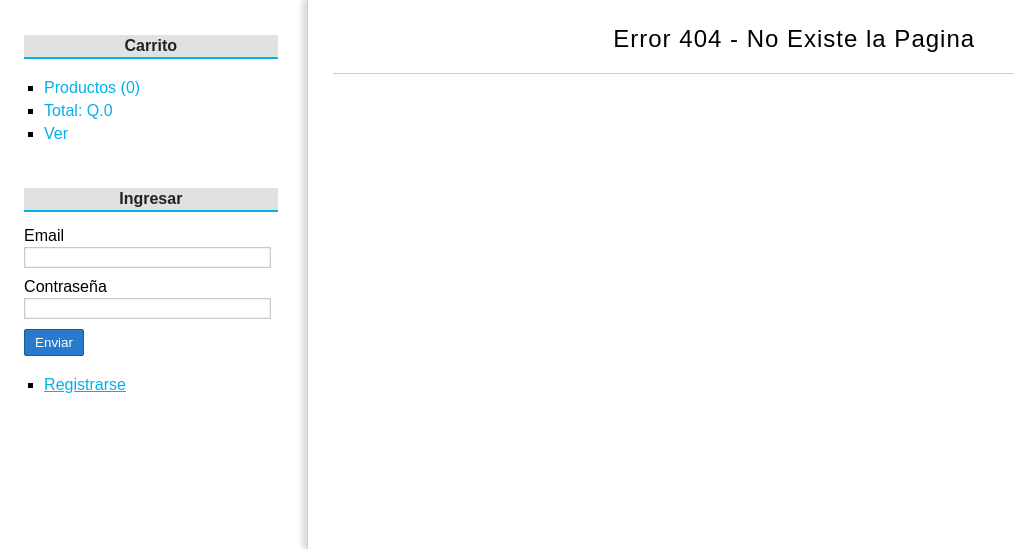
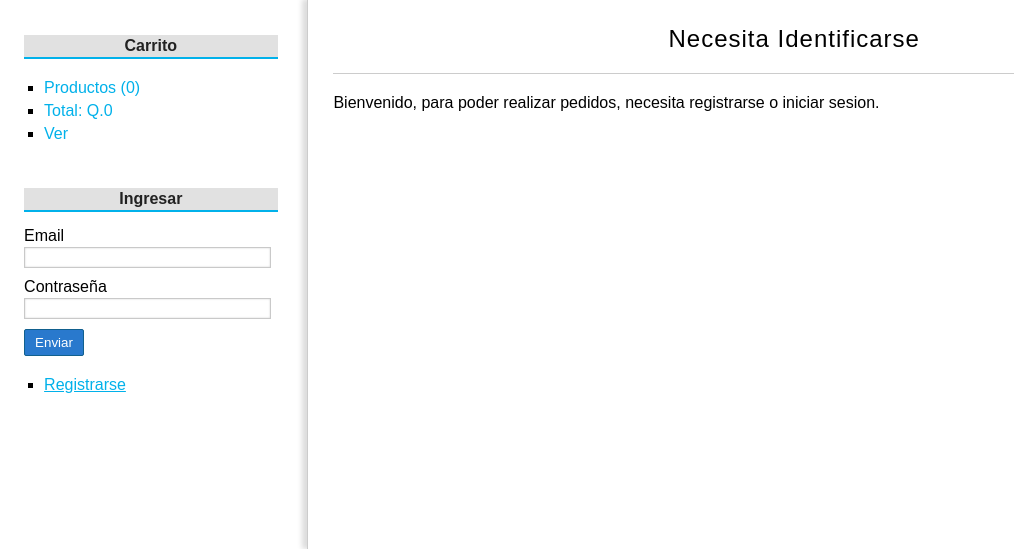
Before and after one commit to Chondo94/TiendaOnline, a PHP site: page /tiendaOnline/pedido/hacer in a window 1280 px wide. Shown: the part 204-753 px from the top of the page, without its empty margins (0-1014 px from the left). Run offline with PHP 8.4, Linux system fonts and the light colour scheme; data comes from the database, SQL or seed files in the repository.

Commit message:
Se realizo la pagina de hacer pedido, apartir de aqui veremos solo lo relacionado al pedido

```diff
--- a/controllers/PedidoController.php
+++ b/controllers/PedidoController.php
@@ -1,8 +1,9 @@
 <?php
 
 class pedidoController{
-    public function index(){
-        echo "Controlador pedidos, Accion Index";
+    public function hacer(){
+
+        require_once 'views/pedido/hacer.php';
     }
 
     public function add(){
--- a/views/carrito/index.php
+++ b/views/carrito/index.php
@@ -39,5 +39,5 @@
 <div class="total-carrito">
     <?php $stats = Utils::statsCarrito(); ?>
     <h3>Precio Total: Q.<?=$stats['total']?></h3>
-    <a href="" class="button button-pedido">Realizar el Pedido</a>
+    <a href="<?=base_url?>pedido/hacer" class="button button-pedido">Realizar el Pedido</a>
 </div>
--- /dev/null
+++ b/views/pedido/hacer.php
@@ -0,0 +1,7 @@
+<?php if(isset($_SESSION['identity'])): ?>
+<h1>Hacer Pedido</h1>
+<a href="href=<?=base_url?>carrito/index">Ver los productos y el precio del pedido</a>
+<?php else: ?>
+<h1>Necesita Identificarse</h1>
+<p>Bienvenido, para poder realizar pedidos, necesita registrarse o iniciar sesion.</p>
+<?php endif; ?>
```
